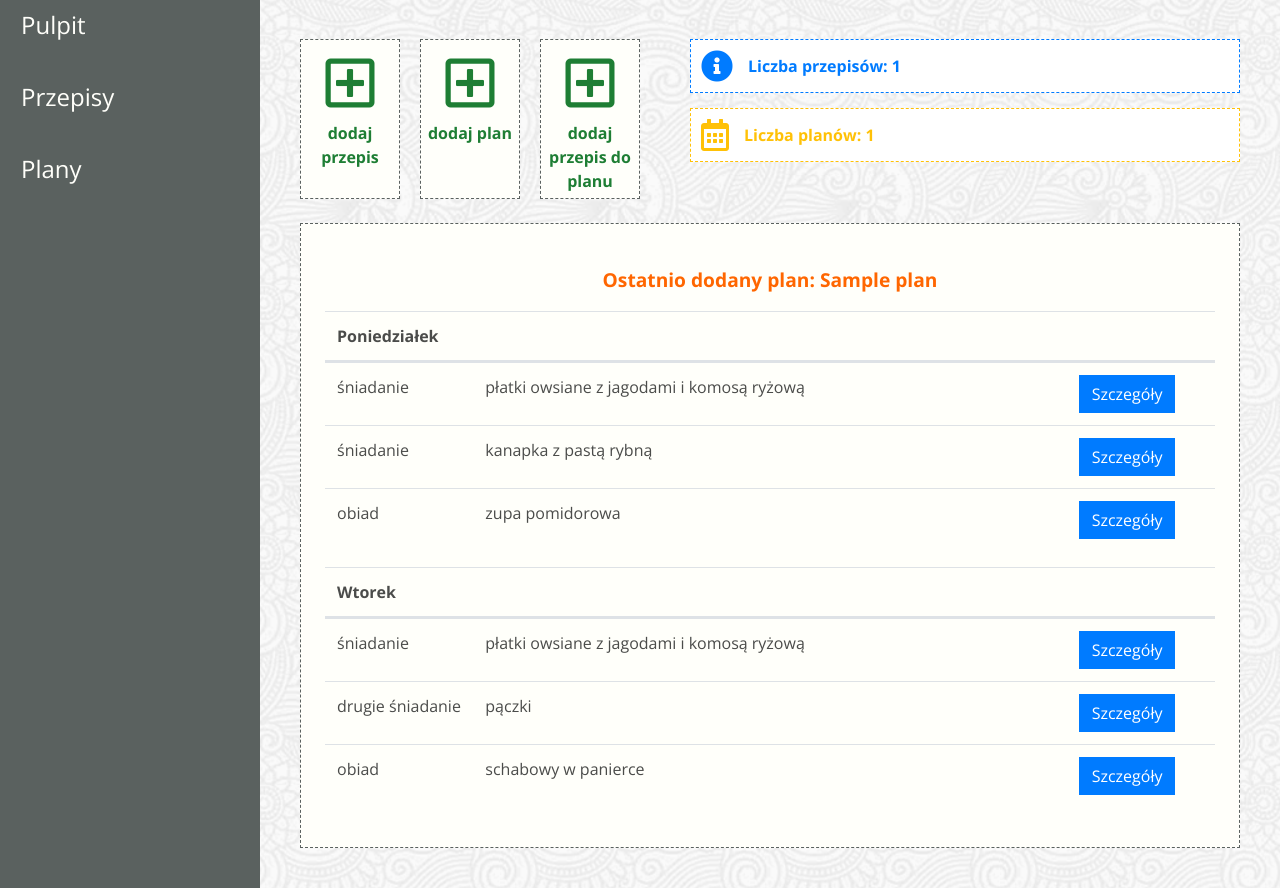
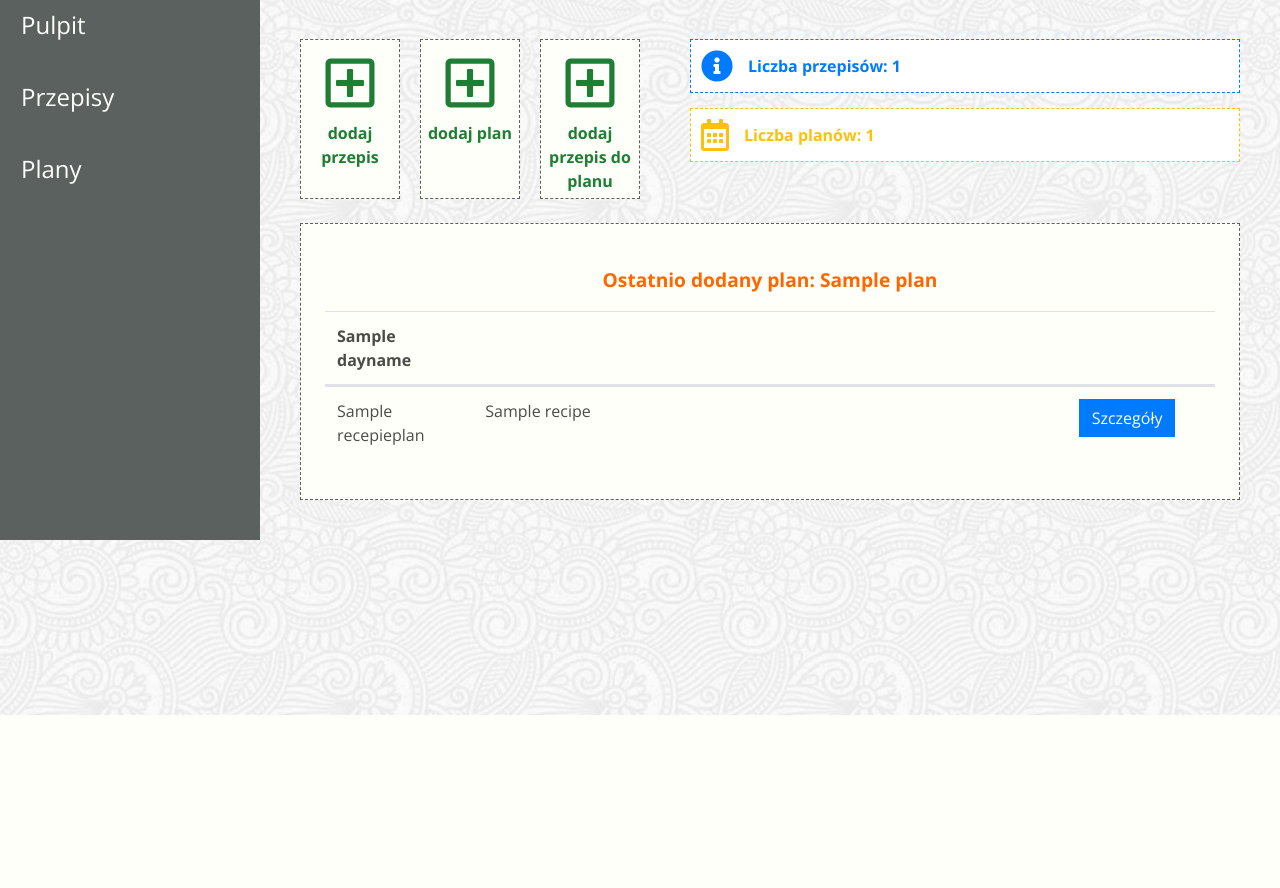
Before and after one commit to buczekamil/Projekt_SCRUM, a Django app: page /main/ in a window 1280 px wide. Shown: the part 85-973 px from the top of the page. After the commit the page ends 800 px from the top, so only its background shows below. Run offline with Django 3.2, Linux system fonts and the light colour scheme; tables that the repository leaves empty hold one stand-in row (values such as "Sample post"); some libraries are stand-ins or nearby versions; some web fonts are replaced.

Commit message:
Działa menu

```diff
--- a/jedzonko/models.py
+++ b/jedzonko/models.py
@@ -26,10 +26,11 @@ class DaysOfWeek(Enum):
     Nie = "Niedziela"
 
 class DayName(models.Model):
-    name = models.CharField(
-        max_length=3, choices=[(tag, tag.value) for tag in DaysOfWeek]
-    )
+    name = models.CharField(max_length=36)
     order = models.IntegerField(unique=True)
+
+    def __str__(self):
+        return self.id
 
 class Plan (models.Model):
     name = models.CharField(max_length=64)
--- a/jedzonko/templates/dashboard.html
+++ b/jedzonko/templates/dashboard.html
@@ -34,61 +34,60 @@
                         </div>
                     </div>
                 </div>
+
                 <div class="m-4 p-4 border-dashed">
                     <h2 class="dashboard-content-title">
                         <span>Ostatnio dodany plan: {{last_plan.name}}</span>
                     </h2>
+                    {% for recipes in recipes_lst %}
                         <table class="table">
                             <thead>
                                 <tr class="d-flex">
-                                <th class="col-2">Poniedziałek</th>
+                                    <th class="col-2"> {{recipes.0.day_name.name}}</th>
                                     <th class="col-8"></th>
                                     <th class="col-2"></th>
                                 </tr>
                             </thead>
                             <tbody>
+                                {% for recipe in recipes %}
                                     <tr class="d-flex">
-                                <td class="col-2">śniadanie</td>
-                                <td class="col-8">płatki owsiane z jagodami i komosą ryżową</td>
-                                <td class="col-2"><button type="button" class="btn btn-primary rounded-0">Szczegóły</button></td>
+                                        <td class="col-2">{{recipe.meal_name}}</td>
+                                        <td class="col-8">{{ recipe.recipe.name }}</td>
+                                        <td class="col-2">
+                                            <a type="button" href="{{ recipe.recipe.get_url }}" class="btn btn-primary rounded-0">Szczegóły</a></td>
                                     </tr>
-                            <tr class="d-flex">
-                                <td class="col-2">śniadanie</td>
-                                <td class="col-8">kanapka z pastą rybną</td>
-                                <td class="col-2"><button type="button" class="btn btn-primary rounded-0">Szczegóły</button></td>
-                            </tr>
-                            <tr class="d-flex">
-                                <td class="col-2">obiad</td>
-                                <td class="col-8">zupa pomidorowa</td>
-                                <td class="col-2"><button type="button" class="btn btn-primary rounded-0">Szczegóły</button></td>
-                            </tr>
+                                    {% endfor %}
+
                             </tbody>
                         </table>
-                    <table class="table">
-                        <thead>
-                            <tr class="d-flex">
-                                <th class="col-2">Wtorek</th>
-                                <th class="col-8"></th>
-                                <th class="col-2"></th>
-                            </tr>
-                        </thead>
-                        <tbody>
-                            <tr class="d-flex">
-                                <td class="col-2">śniadanie</td>
-                                <td class="col-8">płatki owsiane z jagodami i komosą ryżową</td>
-                                <td class="col-2"><button type="button" class="btn btn-primary rounded-0">Szczegóły</button></td>
-                            </tr>
-                            <tr class="d-flex">
-                                <td class="col-2">drugie śniadanie</td>
-                                <td class="col-8">pączki</td>
-                                <td class="col-2"><button type="button" class="btn btn-primary rounded-0">Szczegóły</button></td>
-                            </tr>
-                            <tr class="d-flex">
-                                <td class="col-2">obiad</td>
-                                <td class="col-8">schabowy w panierce</td>
-                                <td class="col-2"><button type="button" class="btn btn-primary rounded-0">Szczegóły</button></td>
-                            </tr>
-                        </tbody>
-                    </table>
+                    {% endfor %}
+
+
+{#                    <table class="table">#}
+{#                        <thead>#}
+{#                            <tr class="d-flex">#}
+{#                                <th class="col-2">Wtorek</th>#}
+{#                                <th class="col-8"></th>#}
+{#                                <th class="col-2"></th>#}
+{#                            </tr>#}
+{#                        </thead>#}
+{#                        <tbody>#}
+{#                            <tr class="d-flex">#}
+{#                                <td class="col-2">śniadanie</td>#}
+{#                                <td class="col-8">płatki owsiane z jagodami i komosą ryżową</td>#}
+{#                                <td class="col-2"><button type="button" class="btn btn-primary rounded-0">Szczegóły</button></td>#}
+{#                            </tr>#}
+{#                            <tr class="d-flex">#}
+{#                                <td class="col-2">drugie śniadanie</td>#}
+{#                                <td class="col-8">pączki</td>#}
+{#                                <td class="col-2"><button type="button" class="btn btn-primary rounded-0">Szczegóły</button></td>#}
+{#                            </tr>#}
+{#                            <tr class="d-flex">#}
+{#                                <td class="col-2">obiad</td>#}
+{#                                <td class="col-8">schabowy w panierce</td>#}
+{#                                <td class="col-2"><button type="button" class="btn btn-primary rounded-0">Szczegóły</button></td>#}
+{#                            </tr>#}
+{#                        </tbody>#}
+{#                    </table>#}
                 </div>
 {% endblock content %}
--- a/jedzonko/views.py
+++ b/jedzonko/views.py
@@ -20,9 +20,20 @@ class IndexView(View):
 
 def dashboard(request):
     count_plan = Plan.objects.all().count()
+    summary = Recipe.objects.all().count
+
     last_plan = list(Plan.objects.all().order_by('-created'))[0]
-    summary = Recipe.objects.all().count
-    return render(request, 'dashboard.html', {'count_plan': count_plan, 'last_plan': last_plan, 'summary_recipes':summary})
+    recipes = last_plan.recepieplan_set.all()
+
+    recipes_lst = []
+
+    for i in range(1, 8):
+        tmp = recipes.filter(day_name=i)
+        if tmp:
+            recipes_lst.append(tmp.order_by('order'))
+
+    return render(request, 'dashboard.html',
+                  {'count_plan': count_plan, 'last_plan': last_plan, 'summary_recipes': summary, 'recipes_lst': recipes_lst})
 
 
 def karuzela(request):
```
Also changed, not shown: jedzonko/migrations/0002_auto_20200331_1913.py (added), jedzonko/migrations/0002_plan.py (deleted), jedzonko/migrations/0003_recipe_preparation_details.py (deleted), jedzonko/migrations/0004_auto_20200331_1140.py (deleted), jedzonko/migrations/0005_auto_20200331_1145.py (deleted). Lines whose indentation alone changed are shown as unchanged.
